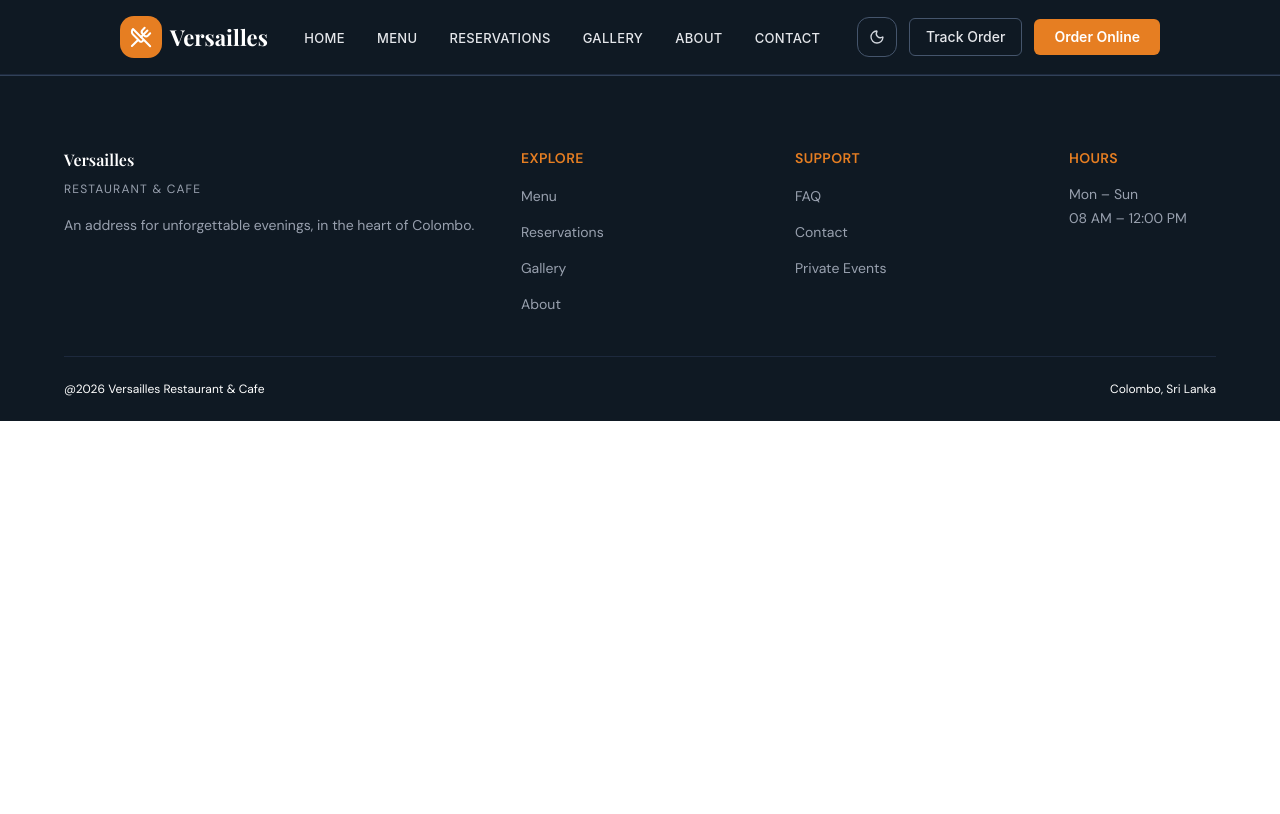
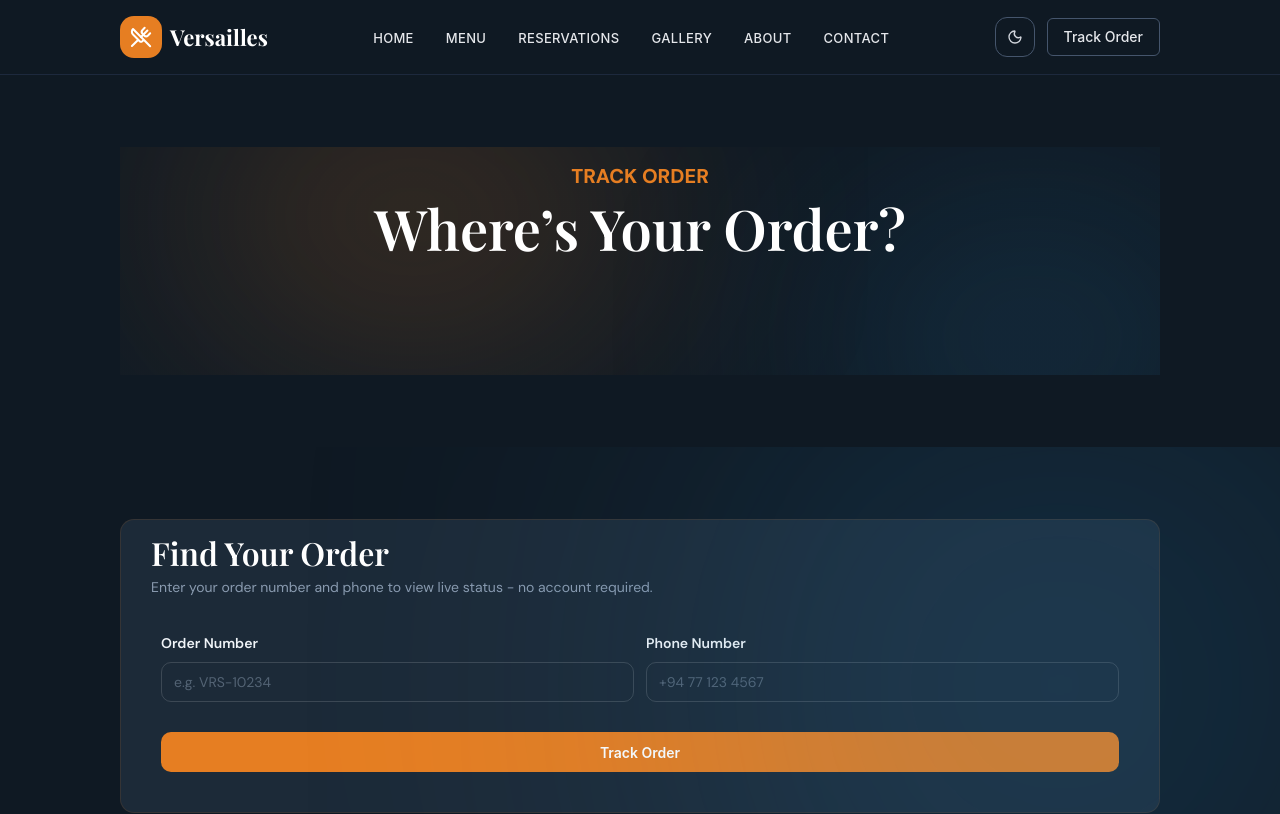
Before and after one commit to Mahdhe/restaurant_management_system_frontend, a React (Vite) app: page /track-order in a window 1280 px wide. Shown: the top 814 px of the page. Built offline with nearby package versions, Linux system fonts and the light colour scheme.

Commit message:
Public pages Done

```diff
--- a/src/App.jsx
+++ b/src/App.jsx
@@ -25,7 +25,7 @@ function App() {
         <Route path="/gallery" element={<Gallery></Gallery>} />
         <Route path="/order-online" element={<OrderOnline />} />
         <Route path="/order-confirmation" element={<OrderConfirmation />} />
-        <Route path="/" element={<Trackorder />} />
+        <Route path="/track-order" element={<Trackorder />} />
       </Routes>
       <Footer />
     </>
--- a/src/components/layout/Navbar.jsx
+++ b/src/components/layout/Navbar.jsx
@@ -11,31 +11,40 @@ const NAV_LINKS = [
   { name: "CONTACT", path: "/contact" },
 ];
 
+const HIDE_ORDER_BUTTON_ROUTES = [
+  "/order-online",
+  "/order-confirmation",
+  "/track-order",
+];
+
 const Navbar = () => {
   const [isOpen, setIsOpen] = useState(false);
+  const location = useLocation();
 
-  const location = useLocation();
-  const isOrderOnlinePage = location.pathname === "/order-online";
+
+  const shouldHideOrderButton = HIDE_ORDER_BUTTON_ROUTES.includes(
+    location.pathname,
+  );
 
   return (
-    <nav className="sticky top-0 w-full bg-[#0F1923] px-6 lg:px-[120px] md:px-10 py-4 flex items-center justify-between z-50 border-b border-slate-800">
+    <nav className="sticky top-0 z-50 flex w-full items-center justify-between border-b border-slate-800 bg-[#0F1923] px-6 py-4 md:px-10 lg:px-[120px]">
       {/* Logo */}
-      <Link to="/" className="flex items-center gap-2 shrink-0">
-        <div className="flex items-center justify-center w-[42px] h-[42px] p-[9px] bg-[#E67E22] rounded-[14px]">
+      <Link to="/" className="flex shrink-0 items-center gap-2">
+        <div className="flex h-[42px] w-[42px] items-center justify-center rounded-[14px] bg-[#E67E22] p-[9px]">
           <UtensilsCrossed className="text-white" size={22} strokeWidth={2.2} />
         </div>
-        <span className="text-white text-[22px] font-bold font-playfair leading-[1.3] tracking-normal text-center align-middle">
+        <span className="font-playfair text-center align-middle text-[22px] font-bold leading-[1.3] tracking-normal text-white">
           Versailles
         </span>
       </Link>
 
       {/* Desktop Nav Links */}
-      <ul className="hidden lg:flex items-center gap-8">
+      <ul className="hidden items-center gap-8 lg:flex">
         {NAV_LINKS.map((link) => (
           <li key={link.name}>
             <Link
               to={link.path}
-              className="text-gray-200 text-[13px] font-medium tracking-wide hover:text-[#E67E22] transition-colors duration-200"
+              className="text-[13px] font-medium tracking-wide text-gray-200 transition-colors duration-200 hover:text-[#E67E22]"
             >
               {link.name}
             </Link>
@@ -44,34 +53,37 @@ const Navbar = () => {
       </ul>
 
       {/* Desktop Right Actions */}
-      <div className="hidden md:flex items-center gap-3">
+      <div className="hidden items-center gap-3 md:flex">
         <button
           type="button"
           aria-label="Toggle dark mode"
-          className="w-[40px] h-[40px] flex items-center justify-center rounded-[12px] border border-slate-600 text-gray-300 hover:text-[#E67E22] hover:border-orange-500 transition-colors duration-200"
+          className="flex h-[40px] w-[40px] items-center justify-center rounded-[12px] border border-slate-600 text-gray-300 transition-colors duration-200 hover:border-orange-500 hover:text-[#E67E22]"
         >
           <Moon size={16} />
         </button>
 
-        <button
-          type="button"
-          className="px-4 py-2 rounded-md border border-slate-600 text-gray-200 text-sm font-medium hover:border-orange-500 hover:text-[#E67E22] transition-colors duration-200"
+        <Link
+          to="/track-order"
+          className="rounded-md border border-slate-600 px-4 py-2 text-sm font-medium text-gray-200 transition-colors duration-200 hover:border-orange-500 hover:text-[#E67E22]"
         >
           Track Order
-        </button>
+        </Link>
 
+        {/* Conditionally Render Order Online Button */}
+        {!shouldHideOrderButton && (
           <Link
             to="/order-online"
-          className="px-5 py-2 rounded-md bg-[#E67E22] text-white text-sm font-semibold hover:bg-orange-600 transition-colors duration-200 inline-block text-center"
+            className="inline-block rounded-md bg-[#E67E22] px-5 py-2 text-center text-sm font-semibold text-white transition-colors duration-200 hover:bg-orange-600"
           >
             Order Online
           </Link>
+        )}
       </div>
 
       {/* Mobile Toggle */}
       <button
         type="button"
-        className="md:hidden text-gray-200"
+        className="text-gray-200 md:hidden"
         aria-label="Toggle menu"
         onClick={() => setIsOpen((prev) => !prev)}
       >
@@ -80,24 +92,36 @@ const Navbar = () => {
 
       {/* Mobile Menu */}
       {isOpen && (
-        <div className="absolute top-full left-0 w-full bg-[#0B1220] border-t border-slate-800 flex flex-col gap-5 px-6 py-6 md:hidden">
+        <div className="absolute left-0 top-full flex w-full flex-col gap-5 border-t border-slate-800 bg-[#0B1220] px-6 py-6 md:hidden">
           {NAV_LINKS.map((link) => (
             <Link
               key={link.name}
               to={link.path}
               onClick={() => setIsOpen(false)}
-              className="text-gray-200 text-sm font-medium tracking-wide hover:text-[#E67E22] transition-colors duration-200"
+              className="text-sm font-medium tracking-wide text-gray-200 transition-colors duration-200 hover:text-[#E67E22]"
             >
               {link.name}
             </Link>
           ))}
           <div className="flex items-center gap-3 pt-3">
-            <button className="px-4 py-2 rounded-md border border-slate-600 text-gray-200 text-sm font-medium flex-1">
+            <Link
+              to="/track-order"
+              onClick={() => setIsOpen(false)}
+              className="flex-1 rounded-md border border-slate-600 py-2 text-center text-sm font-medium text-gray-200"
+            >
               Track Order
-            </button>
-            <button className="px-4 py-2 rounded-md bg-orange-500 text-white text-sm font-semibold flex-1">
+            </Link>
+
+            {/* Conditionally Render Mobile Order Online Button */}
+            {!shouldHideOrderButton && (
+              <Link
+                to="/order-online"
+                onClick={() => setIsOpen(false)}
+                className="flex-1 rounded-md bg-orange-500 py-2 text-center text-sm font-semibold text-white"
+              >
                 Order Online
-            </button>
+              </Link>
+            )}
           </div>
         </div>
       )}
--- a/src/pages/Orderconfirmationpage.jsx
+++ b/src/pages/Orderconfirmationpage.jsx
@@ -1,4 +1,5 @@
 import { Check } from "lucide-react";
+import { useNavigate } from "react-router-dom";
 
 const ORDER_ITEMS = [
   { id: 1, name: "Duck a l'Orange", qty: 1, price: "6,800" },
@@ -10,6 +11,7 @@ const DELIVERY_FEE = "500";
 const TOTAL = "6,700";
 
 const OrderConfirmation = () => {
+  const navigate = useNavigate();
   return (
     <section className="w-full bg-[#0F1923] px-6 md:px-10 py-16 md:py-20">
       <div className="max-w-5xl mx-auto">
@@ -129,7 +131,8 @@ const OrderConfirmation = () => {
           <div className="flex flex-col sm:flex-row gap-3">
             <button
               type="button"
-              className="flex-1 px-6 py-3 rounded-md bg-[#E67E22] text-white text-sm font-bold tracking-wide uppercase hover:bg-orange-600 transition-colors duration-200"
+              onClick={() => navigate("/track-order")}
+              className="flex-1 rounded-md bg-[#E67E22] px-6 py-3 text-sm font-bold uppercase tracking-wide text-white transition-colors duration-200 hover:bg-orange-600"
             >
               Track this order
             </button>
--- a/src/pages/Trackorder.jsx
+++ b/src/pages/Trackorder.jsx
@@ -1,5 +1,4 @@
 import React from "react";
-
 import Navbar from "../components/layout/Navbar";
 import Footer from "../components/layout/Footer";
 import Mainsection from "../components/track-order/Mainsection";
@@ -9,11 +8,11 @@ import Orderdetails from "../components/track-order/Order-details";
 function Menu(){
     return(
         <>
-        <Navbar />
+
         <Mainsection />
         <Trackorder />
         <Orderdetails />
-        <Footer />
+
         </>
     );
 
```
Lines whose indentation alone changed are shown as unchanged.
